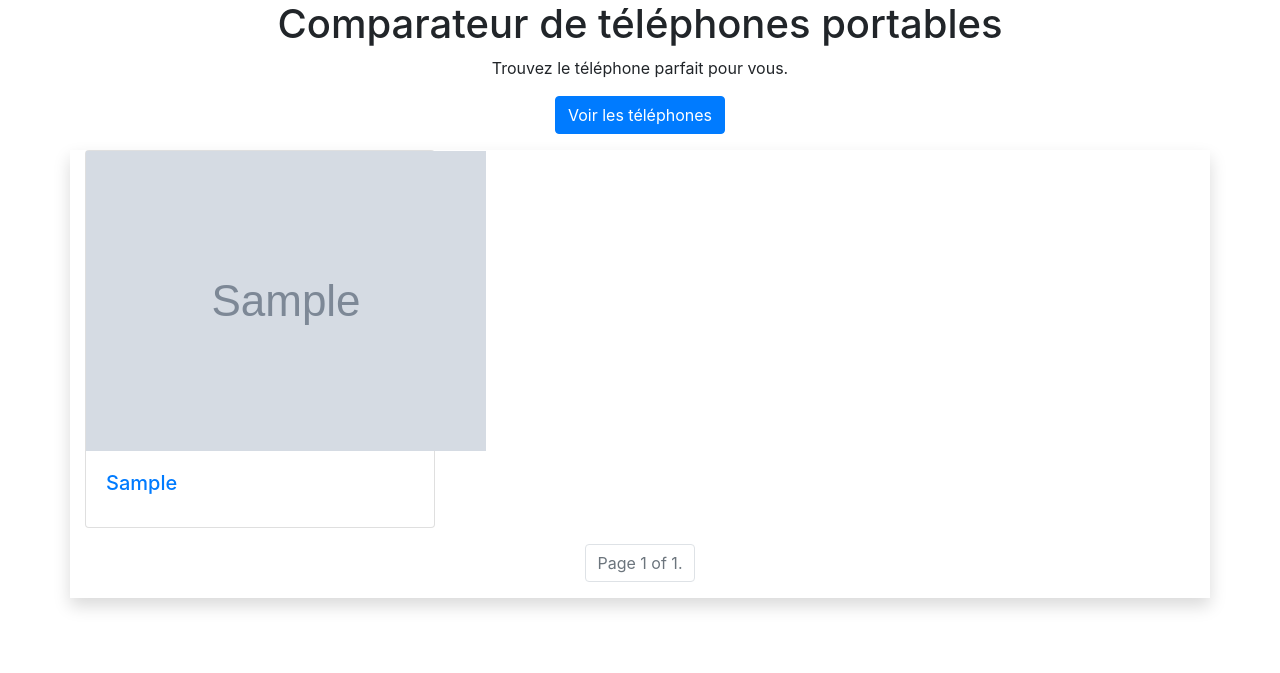
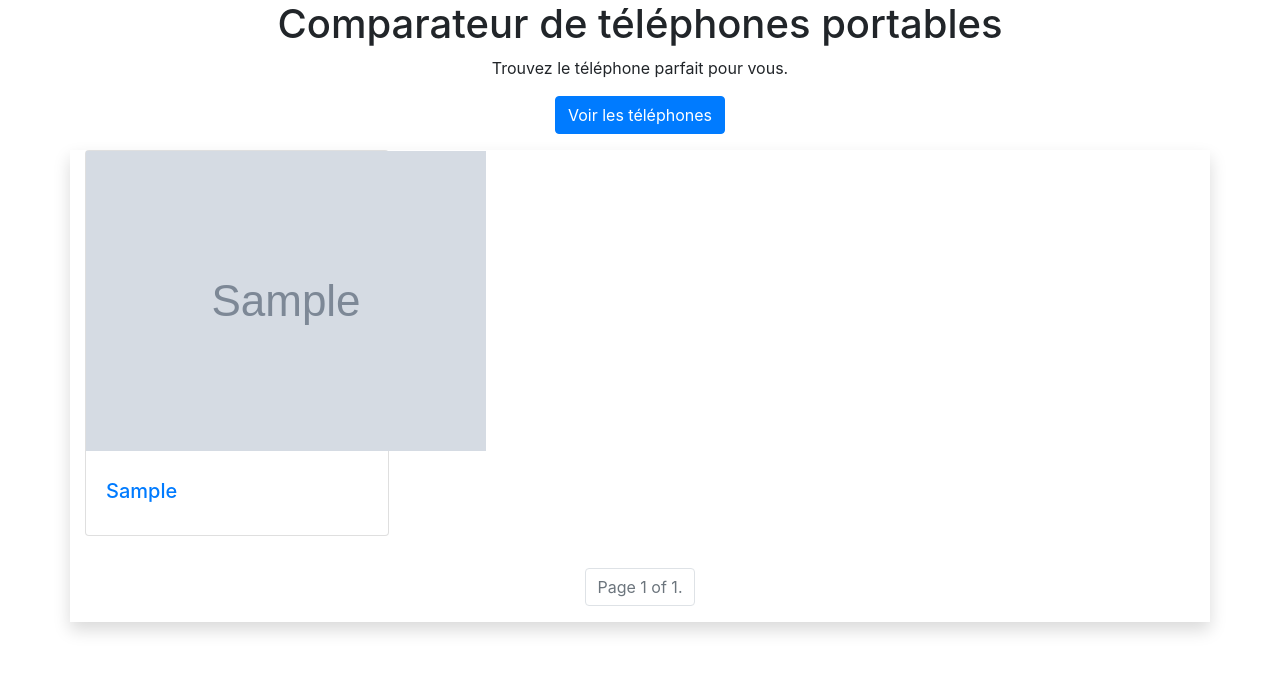
Before and after one commit to abou-dev/Site_Scrapping, a Django app: page / in a window 1280 px wide. Shown: the part 56-729 px from the top of the page. Run offline with Django 4.2, Linux system fonts and the light colour scheme; tables that the repository leaves empty hold one stand-in row (values such as "Sample post"); grey boxes marked "Sample" are stand-in pictures; some libraries are stand-ins or nearby versions.

Commit message:
modif du 31

```diff
--- a/Site_Scrapping/Site_Scrapping/templates/pages/index.html
+++ b/Site_Scrapping/Site_Scrapping/templates/pages/index.html
@@ -6,6 +6,8 @@
 <head>
   <title>Comparateur de téléphones portables</title>
   <link rel="stylesheet" href="{% static 'css/bootstrap.min.css' %}" />
+  <!-- <link href="https://cdn.jsdelivr.net/npm/bootstrap@5.0.2/dist/css/bootstrap.min.css" rel="stylesheet"
+    integrity="sha384-EVSTQN3/azprG1Anm3QDgpJLIm9Nao0Yz1ztcQTwFspd3yD65VohhpuuCOmLASjC" crossorigin="anonymous"> -->
 </head>
 
 <body class="bg-ligth">
@@ -24,6 +26,7 @@
           <li class="nav-item">
             <a class="nav-link" href="jewellery/">Marques</a>
           </li>
+
           <li class="nav-item">
             <a class="nav-link" href="#">A propos</a>
           </li>
@@ -49,9 +52,25 @@
 
   <section class="features">
     <div class="container bg-white shadow">
-      <div class="row">
+      <div class="row g-3 ">
         {% for product in products%}
         <div class="col-md-6 col-lg-4">
+          <div class="card mb-3" style="width: 19rem;">
+            <a href="{% url 'jewellery' %}?data={{ product.designation | urlencode }}" class="card-img-top"><img
+                src="{{product.image}}" alt="image de telephone"></a>
+
+            <div class="card-body">
+              <h5 class="card-title">
+                <a class="link-body-emphasis stretched-link d-block my-2 text-truncate text-decoration-none"
+                  href="{% url 'jewellery' %}?data={{ product.designation | urlencode }}">
+                  <p class="card-text">{{product.designation}}</p>
+                </a>
+              </h5>
+            </div>
+          </div>
+        </div>
+
+        <!-- <div class="col-md-6 col-lg-4">
           <div class="card">
             <a class="card-img-top" href="{% url 'jewellery' %}?data={{ product.designation | urlencode }}"><img
                 src="{{product.image}}" alt="Téléphone 1" /></a>
@@ -61,7 +80,7 @@
               </div>
             </a>
           </div>
-        </div>
+        </div> -->
         {% endfor %}
       </div>
       <div class="pagination justify-content-center mt-3">
```
Also changed, not shown: Site_Scrapping/Site_Scrapping/templates/pages/marque.html (renamed from Site_Scrapping/Site_Scrapping/templates/pages/fashion.html).
